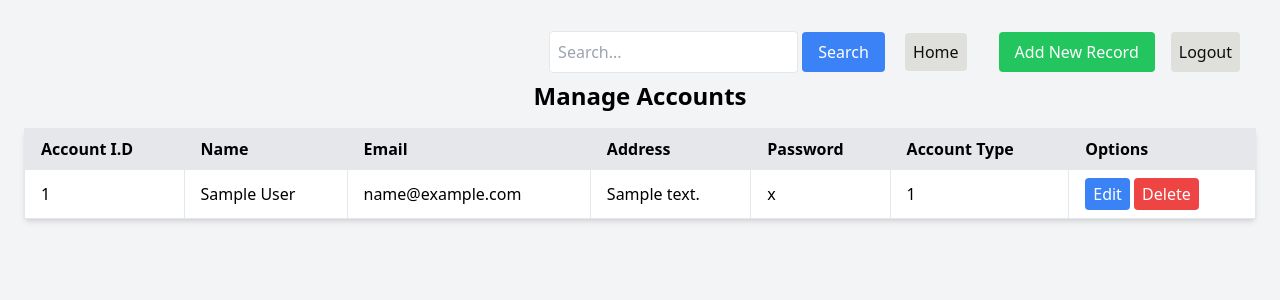
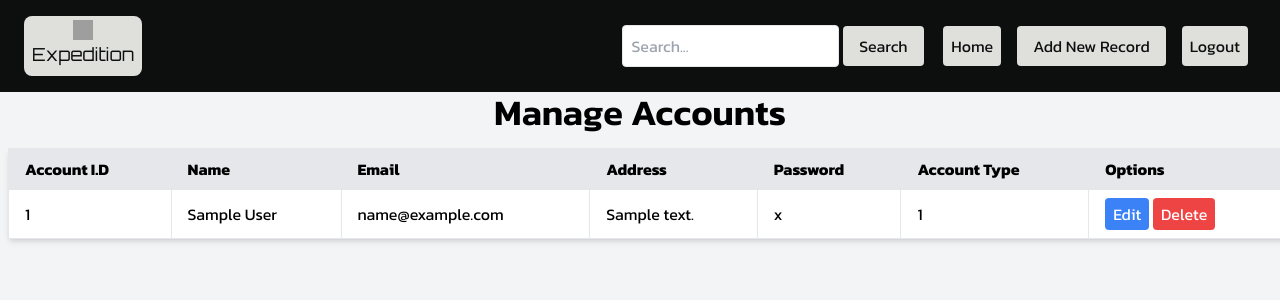
Before and after one commit to Funelas/ExpeditionWebsite, a PHP site: page /admin/records.php?table_id=accounts in a window 1280 px wide. Shown: the top 300 px of the page. Run offline with PHP 8.4, Linux system fonts and the light colour scheme; tables that the repository leaves empty or names only in its code hold one stand-in row (values such as "Sample post"); some libraries are stand-ins or nearby versions; grey boxes are pictures that could not be loaded.

Commit message:
Done with designing

```diff
--- a/admin/header.php
+++ b/admin/header.php
@@ -1,14 +1,14 @@
 
     <?php if (basename($_SERVER['PHP_SELF']) != 'index.php'): ?>
-    <div class="flex justify-center items-center mx-4">
+    <div class="flex justify-center items-center">
         <form method="GET" action="records.php">
             <input type="hidden" name="table_id" value="<?= $table_id ?>">
             <input type="text" name="search" placeholder="Search..." class="p-2 border rounded" value="<?= htmlspecialchars($_GET['search'] ?? '') ?>">
-            <button type="submit" class="bg-blue-500 text-white py-2 px-4 rounded hover:bg-blue-600">Search</button>
+            <button type="submit" class="bg-[#dfe0dc] py-2 px-4 rounded hover:bg-[#808080] text-[#0d0f0f]" >Search</button>
             <a href="index.php" class="btn bg-[#dfe0dc] p-2 rounded hover:bg-[#808080] mx-4 my-2 text-[#0d0f0f]">Home</a>
         </form>
     </div>
-        <button class="bg-green-500 text-white py-2 px-4 rounded hover:bg-green-600" onclick="document.getElementById('addModal').classList.remove('hidden')">Add New Record</button>
+        <button class="bg-[#dfe0dc] py-2 px-4 rounded hover:bg-[#808080] text-[#0d0f0f]" onclick="document.getElementById('addModal').classList.remove('hidden')">Add New Record</button>
         <?php endif; ?>
         <button id="logoutBtn" class="bg-[#dfe0dc] p-2 rounded text-[#0d0f0f] hover:bg-[#808080] mx-4 my-2 text-[#0d0f0f]">Logout</button>
 <div id="logoutModal" class="fixed inset-0 bg-black bg-opacity-50 z-50 hidden flex justify-center items-center">
--- a/admin/records.php
+++ b/admin/records.php
@@ -32,14 +32,23 @@ $result = $connections->query($query);
     <meta name="viewport" content="width=device-width, initial-scale=1.0">
     <title>Manage <?= ucfirst($table_id) ?></title>
     <script src="https://cdn.tailwindcss.com"></script>
+    <link href="https://fonts.googleapis.com/css2?family=Kanit:ital,wght@0,100;0,200;0,300;0,400;0,500;0,600;0,700;0,800;0,900;1,100;1,200;1,300;1,400;1,500;1,600;1,700;1,800;1,900&family=Lexend+Deca&family=Orbitron:wght@400..900&family=Poppins:ital,wght@0,100;0,200;0,300;0,400;0,500;0,600;0,700;0,800;0,900;1,100;1,200;1,300;1,400;1,500;1,600;1,700;1,800;1,900&display=swap" rel="stylesheet">
 </head>
-<body class="bg-gray-100 p-6">
+<body class="bg-gray-100 [font-family:'Kanit']">
+    <div class="flex justify-between items-center w-full bg-[#0d0f0f] p-4">
+        <div class="flex justify-start items-center ml-2 rounded-lg bg-[#dfe0dc]">
+            <a href="index.php" class="mb-1 text-[#0d0f0f] text-lg md:text-lg lg:text-lg px-2 py-1 flex flex-col justify-center items-center [font-family:'Orbitron']">
+                <img class="w-[20px] h-[20px] md:w-[20px] md:h-[20px] lg:w-[20px] lg:h-[20px]" src="https://img.icons8.com/ios-filled/100/mission-of-a-company.png" alt="mission-of-a-company"/>
+                Expedition
+            </a>
+        </div>
         <div class="flex items-center justify-end">
                 <?php include('header.php');?>
         </div>
-    <h2 class="text-2xl font-semibold mb-4 text-center">Manage <?= ucfirst($table_id) ?></h2>
+    </div>
+    <h2 class="text-2xl font-semibold mb-4 text-center text-4xl">Manage <?= ucfirst($table_id) ?></h2>
     <?php if ($result && $result->num_rows > 0): ?>
-    <table class="min-w-full table-auto bg-white border border-gray-300 shadow-md rounded">
+    <table class="w-full table-auto bg-white border border-gray-300 shadow-md rounded mx-2 my-1">
         <thead>
             <tr class="bg-gray-200">
                 <?php if ($table_id === 'products'): ?>
@@ -49,7 +58,7 @@ $result = $connections->query($query);
                     <th class="px-4 py-2 text-left border">Description</th>
                     <th class="px-4 py-2 text-left border">Price</th>
                     <th class="px-4 py-2 text-left border">Category</th>
-                    <th class="px-4 py-2 text-left border">Image Link</th>
+                    <th class="px-4 py-2 text-left border">Image Preview</th>
                     <th class="px-4 py-2 text-left border">Options</th>
                 <?php elseif ($table_id === 'accounts'): ?>
                     <th class="px-4 py-2 text-left border">Account I.D</th>
@@ -66,10 +75,10 @@ $result = $connections->query($query);
             <?php while ($row = $result->fetch_assoc()): ?>
                 <tr class="hover:bg-gray-100">
                     <?php if ($table_id === 'products'): ?>
-                        <td class="px-4 py-2 border"><?= htmlspecialchars($row['product_id']) ?></td>
+                        <td class="px-4 py-2 border [max-width:30px]"><?= htmlspecialchars($row['product_id']) ?></td>
                         <td class="px-4 py-2 border [max-width:150px]" ><?= htmlspecialchars($row['name']) ?></td>
                         <td class="px-4 py-2 border"><?= htmlspecialchars($row['stock']) ?></td>
-                        <td class="px-4 py-2 border [max-width:200px]"><?= htmlspecialchars($row['description']) ?></td>
+                        <td class="px-4 py-2 border [max-width:300px]"><?= htmlspecialchars($row['description']) ?></td>
                         <td class="px-4 py-2 border">₱<?= htmlspecialchars($row['price']) ?></td>
                         <td class="px-4 py-2 border"><?= htmlspecialchars($row['category']) ?></td>
                         <td class="px-4 py-2 border [max-width:300px]">
@@ -102,23 +111,40 @@ $result = $connections->query($query);
                                 <input type="hidden" name="id" value="<?= $row['product_id'] ?>">
                                 <input type="hidden" name="current_img" value="<?= $row['image'] ?>">
 
+                                <div class= "flex justify-around">
+                                    <div class="flex flex-col mx-3 justify-between">
+                                        <div class= "w-full flex justify-between items-center">
                                             <label for="name">Product Name:</label>
-                                <input type="text" name="name" value="<?= htmlspecialchars($row['name']) ?>" class="p-2 border rounded mb-4" required><br>
-
+                                            <input type="text" name="name" value="<?= htmlspecialchars($row['name']) ?>" class="p-2 border rounded w-[300px] mx-2" required><br>
+                                        </div>
+                                        <div class="w-full flex justify-end items-center">
                                             <label for="category">Category:</label>
-                                <input type="text" name="category" value="<?= htmlspecialchars($row['category']) ?>" class="p-2 border rounded mb-4" required><br>
-
+                                            <input type="text" name="category" value="<?= htmlspecialchars($row['category']) ?>" class="p-2 border rounded w-[300px] mx-2" required><br>
+                                        </div>
+                                    </div>
+                                    <div class="flex flex-col mx-3">
+                                        <div class="flex justify-end w-full items-center">
+                                            <label for="price">Price:</label>
+                                            <input type="text" name="price" value="<?= htmlspecialchars($row['price']) ?>" class="p-2 border rounded w-[250px] mx-2" required><br>
+                                        </div>
+                                        <div class="flex justify-between w-full items-center">
+                                            <label for="stock">Stock:</label>
+                                            <input type="text" name="stock" value="<?= htmlspecialchars($row['stock']) ?>" class="p-2 border rounded w-[250px] mx-2" required><br>
+                                        </div>
+                                    </div>
+                                </div>
+                                <div class="flex flex-col justify-center items-center">
                                     <label for="description">Description:</label>
-                                <textarea name="description" class="w-full"><?php echo htmlspecialchars(($row['description']))?></textarea><br>
-
-                                <label for="price">Price:</label>
-                                <input type="text" name="price" value="<?= htmlspecialchars($row['price']) ?>" class="p-2 border rounded mb-4" required><br>
-
+                                    <textarea name="description" class="w-[50%] h-[50%]"><?php echo htmlspecialchars(($row['description']))?></textarea><br>
+                                </div>
+                                <div class="flex flex-col justify-center items-center">
                                     <label for="product_img">Product Image:</label><br>
                                     <input type="file" name="product_img" accept="image/*" class="p-2 border rounded mb-4"><br>
-
+                                </div>
+                                <div class="flex justify-around items-center">
                                     <button type="submit" class="bg-green-500 text-white py-1 px-4 rounded hover:bg-green-600">Update</button>
                                     <button type="button" class="bg-red-500 text-white py-1 px-4 rounded hover:bg-red-600" onclick="document.getElementById('editForm<?= $row['product_id'] ?>').classList.add('hidden')">Cancel</button>
+                                </div>
                             </form>
                         </td>
                     </tr>
@@ -129,23 +155,37 @@ $result = $connections->query($query);
                                 <input type="hidden" name= "table_id" value= "<?php echo $table_id?>">
                                 <input type="hidden" name="id" value="<?= $row['account_id'] ?>">
 
+                                <div class="flex justify-around">
+                                    <div class="flex flex-col mx-4">
+                                        <div class="w-full flex justify-end items-center">
                                             <label for="name">Name:</label>
-                                <input type="text" name="name" value="<?= htmlspecialchars($row['name']) ?>" class="p-2 border rounded mb-4" required><br>
-
+                                            <input type="text" name="name" value="<?= htmlspecialchars($row['name']) ?>" class="p-2 border rounded w-[300px] mx-2" required><br>
+                                        </div>
+                                        <div class="w-full flex justify-between items-center">
                                             <label for="address">Address:</label>
-                                <input type="text" name="address" value="<?= htmlspecialchars($row['address']) ?>" class="p-2 border rounded mb-4" required><br>
-
+                                            <input type="text" name="address" value="<?= htmlspecialchars($row['address']) ?>" class="p-2 border rounded w-[300px] mx-2" required><br>
+                                        </div>
+                                    </div>
+                                    <div class="flex flex-col mx-4">
+                                        <div class="w-full flex justify-end items-center">
                                             <label for="email">Email:</label>
-                                <textarea name="email" class="w-full"><?php echo htmlspecialchars(($row['email']))?></textarea><br>
-
-                                <label for="password">Price:</label>
-                                <input type="text" name="password" value="<?= htmlspecialchars($row['password']) ?>" class="p-2 border rounded mb-4" required><br>
-
+                                            <input type="text" name="email" value="<?= htmlspecialchars($row['email']) ?>" class="p-2 border rounded w-[300px] mx-2" required><br>
+                                        </div>
+                                        <div class="w-full flex justify-between items-center">
+                                            <label for="password">Password:</label>
+                                            <input type="text" name="password" value="<?= htmlspecialchars($row['password']) ?>" class="p-2 border rounded w-[300px] mx-2" required><br>
+                                        </div>
+                                    </div>
+                                </div>
+                                <div class="flex justify-center items-center">
                                     <label for="account_type">Account Type:</label><br>
-                                <input type="text" name="account_type" value="<?= htmlspecialchars($row['account_type']) ?>" class="p-2 border rounded mb-4" required><br>
-
+                                    <input type="text" name="account_type" value="<?= htmlspecialchars($row['account_type']) ?>" class="p-2 border rounded w-[300px] mx-2" required><br>
+                                </div>
+                                <div class="flex justify-around items-center">
                                     <button type="submit" class="bg-green-500 text-white py-1 px-4 rounded hover:bg-green-600">Update</button>
                                     <button type="button" class="bg-red-500 text-white py-1 px-4 rounded hover:bg-red-600" onclick="document.getElementById('editForm<?= $row['account_id'] ?>').classList.add('hidden')">Cancel</button>
+                                </div>
+
                             </form>
                         </td>
                     </tr>
--- a/admin/update_records.php
+++ b/admin/update_records.php
@@ -13,6 +13,7 @@ if ($_SERVER['REQUEST_METHOD'] === 'POST') {
         $category = $_POST['category'];
         $description = $_POST['description'];
         $price = $_POST['price'];
+        $stock = $_POST['stock'];
         // Handle the image upload
         if (isset($_FILES['product_img']) && $_FILES['product_img']['error'] === UPLOAD_ERR_OK) {
             $image_path = '../images/' . basename($_FILES['product_img']['name']);
@@ -22,7 +23,7 @@ if ($_SERVER['REQUEST_METHOD'] === 'POST') {
         }
 
         // Update the product in the database
-        $update_query = "UPDATE products SET name='$name', category='$category', description='$description', price='$price', image='$image_path' WHERE product_id='$id'";
+        $update_query = "UPDATE products SET name='$name', category='$category', description='$description', price='$price', image='$image_path', stock= '$stock' WHERE product_id='$id'";
         if ($connections->query($update_query)) {
             $message = 'Product updated successfully!';
             echo $message;
--- a/user/index.php
+++ b/user/index.php
@@ -144,7 +144,7 @@ foreach ($categories as $category) {
                     <?php foreach ($products as $product): ?>
                         <div class="bg-white rounded-lg shadow-md p-4 w-full sm:w-1/2 md:w-1/3 lg:w-1/4 hover:shadow-xl transition">
                             <a href="product_details.php?product_id=<?= $product['product_id'] ?>">
-                                <img src="<?= htmlspecialchars($product['image']) ?>" alt="Product Image" class="w-full h-48 object-cover rounded mb-2 cursor-pointer">
+                                <img src="<?= htmlspecialchars($product['image']) ?>" alt="Product Image" class="min-w-full h-48 object-cover rounded mb-2 cursor-pointer">
                                 <h2 class="text-lg font-semibold"> <?= htmlspecialchars($product['name']) ?> </h2>
                                 <p class="text-gray-700">Stock: <?= htmlspecialchars($product['stock']) ?></p>
                                 <p class="text-gray-900 font-bold">₱<?= htmlspecialchars($product['price']) ?></p>
```
Also changed, not shown: user/product_details.php (+4 -3 lines), images/helmet1.jpg (added), images/helmet2.jpg (added), images/helmet3.jpg (added), images/pedal1.jpg (added), images/pedal2.jpg (added), images/pedal3.jpg (added). Lines whose indentation alone changed are shown as unchanged.
